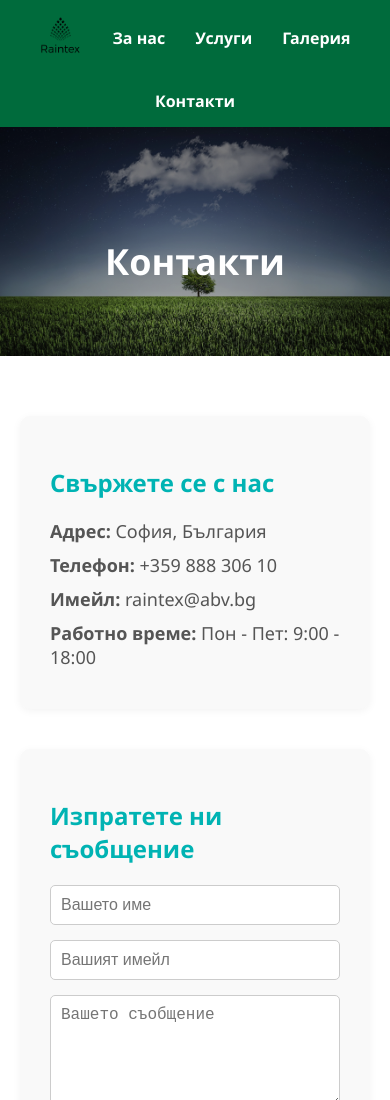
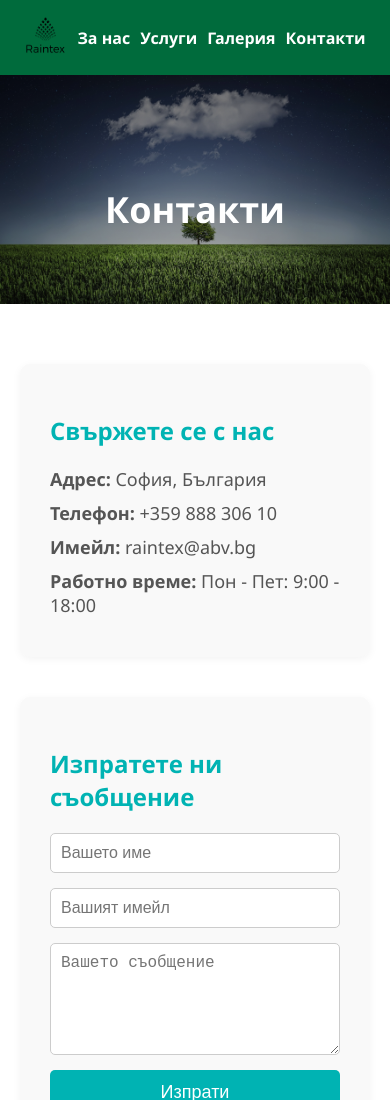
Before and after one commit to SHADOX300/raintex, a plain HTML site: page contacts.html in a window 390 px wide. Shown: the top 1100 px of the page. Drawn offline with Linux system fonts and the light colour scheme.

Commit message:
Update contacts.html

```diff
--- a/contacts.html
+++ b/contacts.html
@@ -102,6 +102,11 @@
       .hero-section h1 {
         font-size: 36px;
       }
+      nav {
+                flex-direction: row;
+                gap: 10px;
+                align-items: center;
+            }
     }
   </style>
 </head>
```
